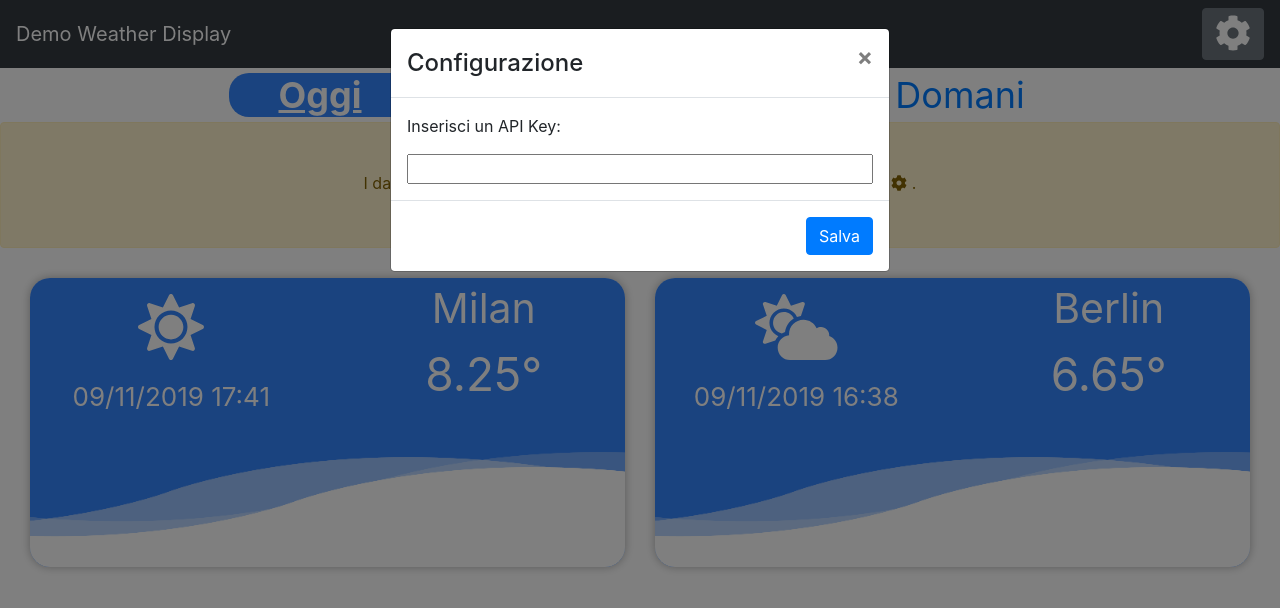
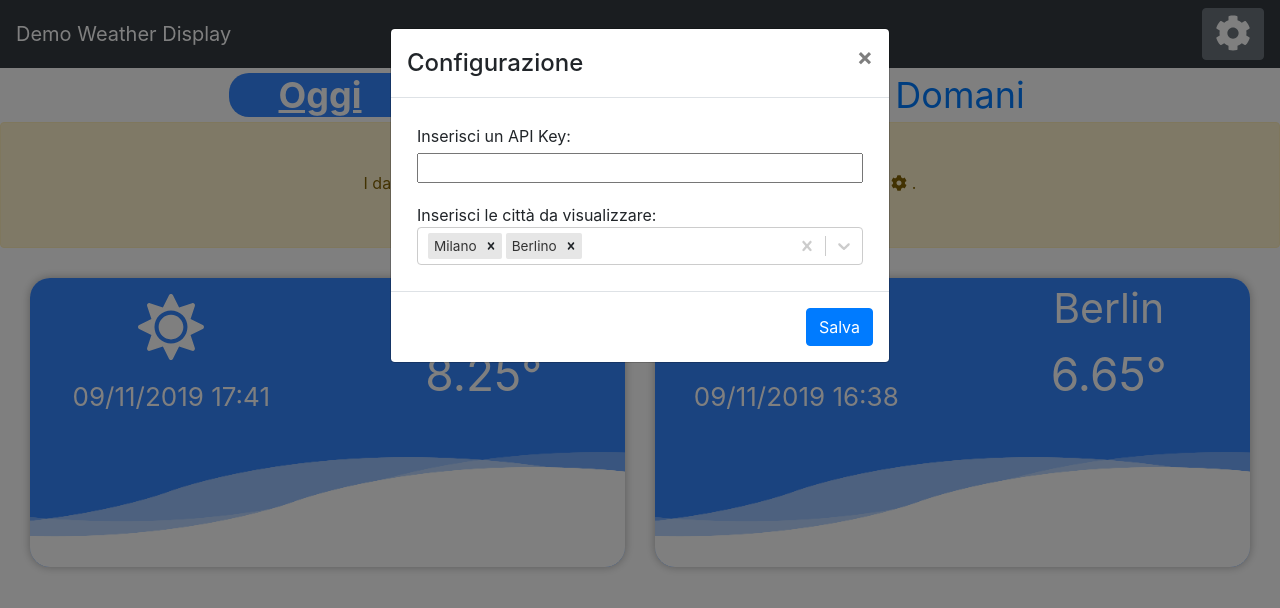
Before and after one commit to minu1994/demo-weather-display, a React (Create React App) app: page /Today in a window 1280 px wide. Both pictures are taken after a click on the button 1233 px from the left and 33 px from the top of the page. Shown: the top 608 px of the page. Built offline with nearby package versions, Linux system fonts and the light colour scheme.

Commit message:
- Integrazione con Redux + Typescript - Introdotta possibilità di scegliere le città da visualizzare (valori cablati al momento)

```diff
--- a/src/Utils/API Utils.ts
+++ b/src/Utils/API Utils.ts
@@ -1,4 +1,6 @@
 
-// ids from https://openweathermap.org/city/
+// example ids from https://openweathermap.org/city/
 export const ITALY_MILAN_ID: number = 6542283
 export const GERMAN_BERLIN_ID: number = 2950159
+export const ITALY_ROME_ID: number = 3169070
+export const GB_LONDON_ID: number = 2643743
--- /dev/null
+++ b/src/components/DayPanelContainer/DayPanel.tsx
@@ -0,0 +1,56 @@
+import React from "react"
+import {FontAwesomeIcon} from "@fortawesome/react-fontawesome";
+import {faCloudRain, faCloudSun, faSun} from "@fortawesome/free-solid-svg-icons";
+import {Col, Row} from "react-bootstrap";
+import Moment from "react-moment";
+import "./DayPanel.css"
+
+const DayPanel = ({cityData}: { cityData: any }) => {
+
+    function matcherWeather(main: string) {
+        if (main === "Clear") return <FontAwesomeIcon icon={faSun}/>
+        if (main === "Clouds") return <FontAwesomeIcon icon={faCloudSun}/>
+        if (main === "Rain") return <FontAwesomeIcon icon={faCloudRain}/>
+    }
+
+    if(!cityData)
+        return null
+
+    if(cityData.cod == 404) {
+        return  <Col xs={12} sm={6}>
+            <div className={"DayPanel Card"}>
+                <section style={{fontSize: "calc(30px + 2vmin)", padding: 20}}>
+                    Città non trovata.
+                    <p style={{fontSize: "calc(20px + 2vmin)"}}> id città: {cityData.cityID} </p>
+                </section>
+
+            </div>
+        </Col>
+    }
+
+    return <Col xs={12} sm={6}>
+        <div className={"DayPanel Card"}>
+            <section>
+                <div className={"wave wave1"}/>
+                <div className={"wave wave2"}/>
+                <div className={"wave wave3"}/>
+
+                <Row>
+                    <Col xs={6}>
+                        <div style={{fontSize: "calc(50px + 2vmin)"}}>
+                            {matcherWeather(cityData["weather"][0]["main"])}
+                        </div>
+                        <span style={{fontSize: "calc(10px + 2vmin)"}}>
+                            <Moment unix format="DD/MM/YYYY HH:mm">{cityData.dt}</Moment> </span>
+                    </Col>
+                    <Col xs={6}>
+                        <div style={{fontSize: "calc(25px + 2vmin)"}}> {cityData.name} </div>
+                        <span style={{fontSize: "calc(30px + 2vmin)"}}> {cityData.main.temp}° </span>
+                    </Col>
+                </Row>
+            </section>
+        </div>
+    </Col>
+}
+
+export default DayPanel
--- a/src/components/DayPanelContainer/DayPanelContainer.tsx
+++ b/src/components/DayPanelContainer/DayPanelContainer.tsx
@@ -1,24 +1,24 @@
 import React, {FC, useEffect, useState} from "react";
-import {Alert, Col, Row} from "react-bootstrap";
-import "./DayPanel.css"
-import {GERMAN_BERLIN_ID, ITALY_MILAN_ID} from "../../Utils/API Utils";
+import {Alert, Row} from "react-bootstrap";
 import {getMock} from "../../Utils/MockUtils";
-import Moment from "react-moment";
-import {FontAwesomeIcon} from '@fortawesome/react-fontawesome'
-import {faSun, faCloudSun, faCloudRain} from '@fortawesome/free-solid-svg-icons'
+import DayPanel from "./DayPanel";
+import { useSelector } from "react-redux";
+import {CityObject} from "../../store/actions/ActiontTypes";
 
 interface Props {
     dayReference: string,
     apiID?: string
 }
 
+const DayPanelContainer: FC<Props> = ({dayReference, apiID}) => {
+    const cityObjects = useSelector((state: any) => state.cityObjectsReducer.cityObjects)
 
+    // cityIDs viene inizializzato ad Array Vuoto in caso nessuna città viene fornita dalla configurazione
+    let cityIDs = cityObjects ? cityObjects.map((cityObj: CityObject) => cityObj.value) : []
+    let citiesURL = [...cityIDs.map((cityID: number) => getURL(dayReference) + "&appid=" + apiID + "&id=" + cityID )]
 
-const DayPanelContainer: FC<Props> = ({dayReference, apiID}) => {
-    const cities = [ITALY_MILAN_ID, GERMAN_BERLIN_ID]
-    const citiesURL = cities.map(cityID => getURL(dayReference) + "&appid=" + apiID + "&id=" + cityID )
+    let [stateCities, setStateCities] = useState<any>(cityIDs.map(( (cityID: number) => getMock(cityID))))
 
-    const [stateCities, setStateCities] = useState<any>(cities.map((cityID => getMock(cityID))))
     const [isLoading, setIsLoading] = useState<boolean>(false)
 
     function getURL(dayReference: string) {
@@ -30,8 +30,12 @@ const DayPanelContainer: FC<Props> = ({dayReference, apiID}) => {
         return ""
     }
 
-    function getCityDataFromFetch(json: any) {
+
+    useEffect(() => {
+
+        function getCityDataFromFetch(json: any, index: number) {
             if (json && (json.cod == 401 || json.cod == 404 )) {
+                json.cityID = cityIDs[index]
                 return json
             }
 
@@ -44,24 +48,23 @@ const DayPanelContainer: FC<Props> = ({dayReference, apiID}) => {
             }
             return cityData
         }
-    useEffect(() => {
+        console.log("apiid:", apiID)
+
         if (!apiID) {
             return
         }
-        console.log("apiid:", apiID)
         if(apiID || dayReference) {
             setIsLoading(true)
-            Promise.all(citiesURL.map(url=>fetch(url))).then(responses =>
-                Promise.all(responses.map(res => res.json()))
+            Promise.all(citiesURL.map((url: string) =>fetch(url))).then(responses =>
+                Promise.all(responses.map( (res: any) => res.json()))
             ).then(jsons => {
                 setStateCities(
-                    jsons.map(json => getCityDataFromFetch(json))
+                    jsons.map((json, index) => getCityDataFromFetch(json, index))
                 )
                 setIsLoading(false)
             })
-
         }
-    }, [apiID, dayReference])
+    }, [cityObjects, apiID, dayReference])
 
     function isInvalidApiKey() {
         let isInvalid = false
@@ -85,54 +88,9 @@ const DayPanelContainer: FC<Props> = ({dayReference, apiID}) => {
         return <div style={{fontSize: 40}}> caricamento... </div>
     return <div style={{margin: 30}}>
         <Row>
-            {stateCities && stateCities.map((city:any) => <DayPanel cityData={city}/>)}
+            {stateCities && stateCities.map((city:any, index:number) => <DayPanel key={index} cityData={city}/>)}
         </Row>
     </div>
 }
 
-
-const DayPanel = ({cityData}: { cityData: any }) => {
-
-    function matcherWeather(main: string) {
-        if (main === "Clear") return <FontAwesomeIcon icon={faSun}/>
-        if (main === "Clouds") return <FontAwesomeIcon icon={faCloudSun}/>
-        if (main === "Rain") return <FontAwesomeIcon icon={faCloudRain}/>
-    }
-
-    if(!cityData)
-        return null
-
-    if(cityData.cod == 404) {
-        return  <Col xs={12} sm={6}>
-            <div className={"DayPanel Card"}>
-                <section style={{fontSize: "calc(50px + 2vmin)", padding: 20}}> Città non trovata. </section>
-            </div>
-        </Col>
-    }
-
-    return <Col xs={12} sm={6}>
-            <div className={"DayPanel Card"}>
-                <section>
-                    <div className={"wave wave1"}/>
-                    <div className={"wave wave2"}/>
-                    <div className={"wave wave3"}/>
-
-                <Row>
-                    <Col xs={6}>
-                        <div style={{fontSize: "calc(50px + 2vmin)"}}>
-                            {matcherWeather(cityData["weather"][0]["main"])}
-                        </div>
-                        <span style={{fontSize: "calc(10px + 2vmin)"}}>
-                            <Moment unix format="DD/MM/YYYY HH:mm">{cityData.dt}</Moment> </span>
-                    </Col>
-                    <Col xs={6}>
-                        <div style={{fontSize: "calc(25px + 2vmin)"}}> {cityData.name} </div>
-                        <span style={{fontSize: "calc(30px + 2vmin)"}}> {cityData.main.temp}° </span>
-                    </Col>
-                </Row>
-                </section>
-            </div>
-        </Col>
-}
-
 export default DayPanelContainer
--- /dev/null
+++ b/src/components/RouterNavigator/ConfigurationModal.tsx
@@ -0,0 +1,78 @@
+import React, {FC, ReactNode, useState} from "react"
+import {Button, Modal} from "react-bootstrap";
+import Select from "react-select"
+import {GB_LONDON_ID, GERMAN_BERLIN_ID, ITALY_MILAN_ID, ITALY_ROME_ID} from "../../Utils/API Utils";
+import {useDispatch, useSelector} from "react-redux";
+import {EDIT_CITY_OBJECTS_ACTION} from "../../store/actions/ActionCreators";
+
+interface Props {
+    showModalConfig: boolean,
+    setShowModalConfig: (value: boolean) => void,
+    setApiID: (value: string) => void
+}
+
+const optionsSelect = [
+    {value: ITALY_MILAN_ID, label: "Milano"},
+    {value: GERMAN_BERLIN_ID, label: "Berlino"},
+    {value: ITALY_ROME_ID, label: "Roma"},
+    {value: GB_LONDON_ID, label: "Londra"}
+]
+
+export const ConfigurationModal: FC<Props> = (
+    {   showModalConfig,
+        setShowModalConfig,
+        setApiID
+    }) => {
+
+    const [selectedOptions, setSelectedOptions] = useState<any>(useSelector (
+        (state: any) => state.cityObjectsReducer.cityObjects)
+    )
+
+    const [inputValue, setInputValue] = useState<string>("")
+
+    const dispatch = useDispatch()
+
+    return (
+        <Modal show={showModalConfig} onHide={() => setShowModalConfig(false)}>
+            <Modal.Header closeButton>
+                <Modal.Title>Configurazione</Modal.Title>
+            </Modal.Header>
+            <Modal.Body>
+                <DivWithPadding>
+                    <div>
+                        <div> Inserisci un API Key: </div>
+                    </div>
+                    <input style={{marginTop: 5}} className={"col-12"}  value={inputValue}
+                           onChange={(e)=>setInputValue(e.target.value)}/>
+                </DivWithPadding>
+                <DivWithPadding>
+                    <div> Inserisci le città da visualizzare:</div>
+                    <Select
+                        isMulti={true}
+                        value={selectedOptions}
+                        onChange={selOpt => setSelectedOptions(selOpt)}
+                        options={optionsSelect}
+                    />
+                </DivWithPadding>
+            </Modal.Body>
+            <Modal.Footer>
+
+                <Button
+                    onClick={() => {
+                        setApiID(inputValue)
+                        dispatch(EDIT_CITY_OBJECTS_ACTION(selectedOptions))
+                        setShowModalConfig(false)
+                    }}
+                    variant="primary" >
+                    Salva
+                </Button>
+            </Modal.Footer>
+        </Modal>
+    )
+}
+const DivWithPadding = ({children}: {children: ReactNode}) => (
+    <div style={{padding: 10}}> {children} </div>
+)
+
+
+export default ConfigurationModal
--- a/src/components/RouterNavigator/RouterNavigator.tsx
+++ b/src/components/RouterNavigator/RouterNavigator.tsx
@@ -1,5 +1,5 @@
-import React, {FC, useRef, useState} from "react";
-import {Navbar, Row, Button, Modal} from "react-bootstrap";
+import React, {FC, useState} from "react";
+import {Navbar, Row, Button} from "react-bootstrap";
 import "./RouterNavigator.css"
 import { FontAwesomeIcon } from '@fortawesome/react-fontawesome'
 import { faCog } from '@fortawesome/free-solid-svg-icons'
@@ -11,6 +11,7 @@ import {
 import DayPanelContainer from "../DayPanelContainer/DayPanelContainer";
 import WarningDatiFittizi from "./WarningDatiFittizi";
 import ColumnNavLink from "./ColumnNavLink";
+import ConfigurationModal from "./ConfigurationModal";
 
 interface Props {
     // no props
@@ -18,7 +19,6 @@ interface Props {
 const RouterNavigator: FC<Props> = () => {
     const [showModalConfig, setShowModalConfig] = useState<boolean>(false)
     const [apiID, setApiID] = useState<string>("")
-    const inputRef = useRef<HTMLInputElement>(null)
     return <Router>
         <div>
             <Navbar bg="dark" variant="dark" style={{justifyContent: "space-between"}}>
@@ -31,34 +31,10 @@ const RouterNavigator: FC<Props> = () => {
                 </Button>
             </Navbar>
 
-            <Modal show={showModalConfig} onHide={()=> setShowModalConfig(false)}>
-                <Modal.Header closeButton>
-                    <Modal.Title>Configurazione</Modal.Title>
-                </Modal.Header>
-                <Modal.Body>
-                    {showModalConfig && apiID &&
-                        <p> API Key attuale: {apiID}</p>
-                    }
-                    <p>
-                    Inserisci un API Key:
-                    </p>
-                    <input className={"col-12"} ref={inputRef}/>
-
-                </Modal.Body>
-                <Modal.Footer>
-
-                    <Button
-                        onClick={() => {
-                            if(inputRef && inputRef.current) {
-                                setApiID(inputRef.current.value)
-                                setShowModalConfig(false)
-                            }
-                        }}
-                        variant="primary" >
-                        Salva
-                    </Button>
-                </Modal.Footer>
-            </Modal>
+            <ConfigurationModal
+                showModalConfig={showModalConfig}
+                setShowModalConfig={setShowModalConfig}
+                setApiID={setApiID}/>
 
             <div>
                 <Row className={"no-gutters"}>
--- /dev/null
+++ b/src/store/actions/ActionCreators.ts
@@ -0,0 +1,5 @@
+import {CityObject, EDIT_CITY_OBJECTS} from "./ActiontTypes";
+
+export function EDIT_CITY_OBJECTS_ACTION(cityObjects: Array<CityObject>) {
+    return {type: EDIT_CITY_OBJECTS, cityObjects}
+}
--- /dev/null
+++ b/src/store/actions/ActiontTypes.ts
@@ -0,0 +1,13 @@
+export const EDIT_CITY_OBJECTS = "EDIT_CITY_OBJECTS"
+
+export interface CityObject {
+    value: number,
+    label: string
+}
+export interface CityState {
+    cityObjects: Array<CityObject>
+}
+export interface EditCityIdAction {
+    type: typeof EDIT_CITY_OBJECTS,
+    cityObjects: Array<CityObject>
+}
--- /dev/null
+++ b/src/store/reducers/cityObjectsReducer.ts
@@ -0,0 +1,19 @@
+import {GERMAN_BERLIN_ID, ITALY_MILAN_ID} from "../../Utils/API Utils";
+import {CityState, EDIT_CITY_OBJECTS, EditCityIdAction} from "../actions/ActiontTypes";
+
+const initState = {
+    cityObjects: [
+    {value: ITALY_MILAN_ID, label: "Milano"},
+    {value: GERMAN_BERLIN_ID, label: "Berlino"}
+]}
+
+function cityObjectsReducer(state: CityState = initState, action: EditCityIdAction): any {
+    switch(action.type) {
+        case EDIT_CITY_OBJECTS: {
+            return {...state, cityObjects: action.cityObjects}
+        }
+    }
+    return state
+}
+
+export default cityObjectsReducer
```
Also changed, not shown: package.json (+6 -1 lines), src/index.tsx (+8 -1 lines), src/store/reducers/RootReducer.ts (added, +8 -0 lines), 2 other files (tests, documents, lock files or other folders). Lines whose indentation alone changed are shown as unchanged.
